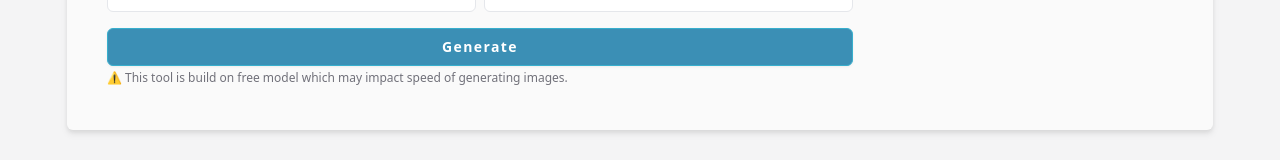
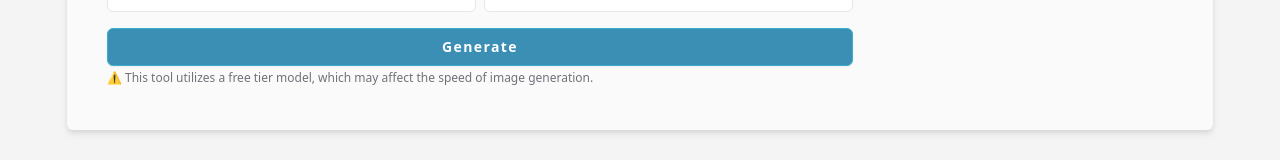
Before and after one commit to baidargul/butterflyai, a Next.js app: page / in a window 1280 px wide. Shown: the part 524-684 px from the top of the page. Built offline with nearby package versions, Linux system fonts and the light colour scheme.

Commit message:
changed text

```diff
--- a/components/GeneratorPanel.tsx
+++ b/components/GeneratorPanel.tsx
@@ -168,8 +168,8 @@ const GeneratorPanel = (props: Props) => {
             {isCreating ? `${formatTime(elapsedTime)}` : "Generate"}
           </button>
           <div className="text-xs my-1 text-zinc-500">
-            ⚠️ This tool is build on free model which may impact speed of
-            generating images.
+            ⚠️ This tool utilizes a free tier model, which may affect the speed
+            of image generation.
           </div>
         </div>
       </div>
```
